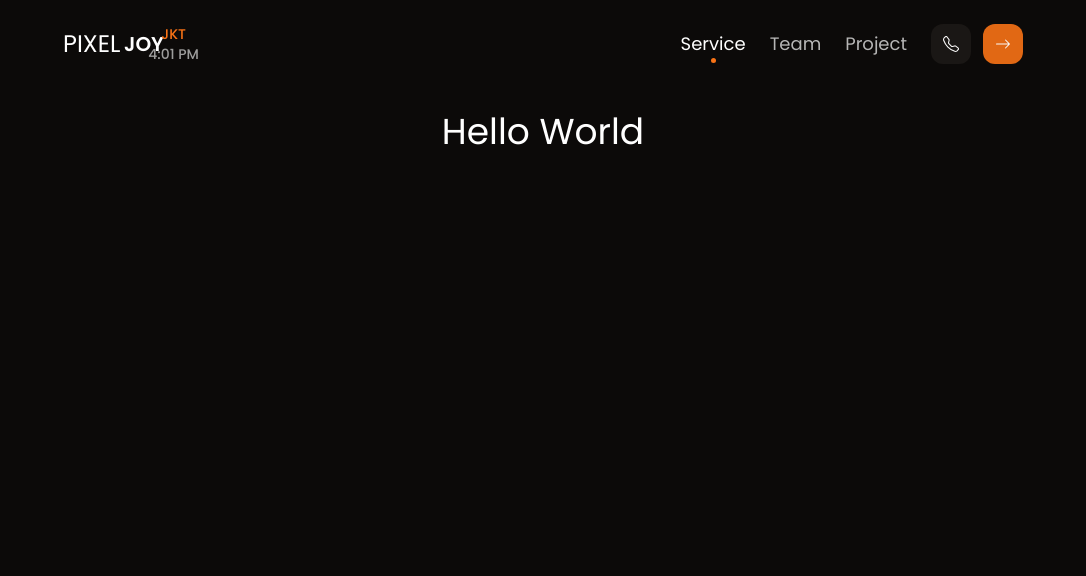
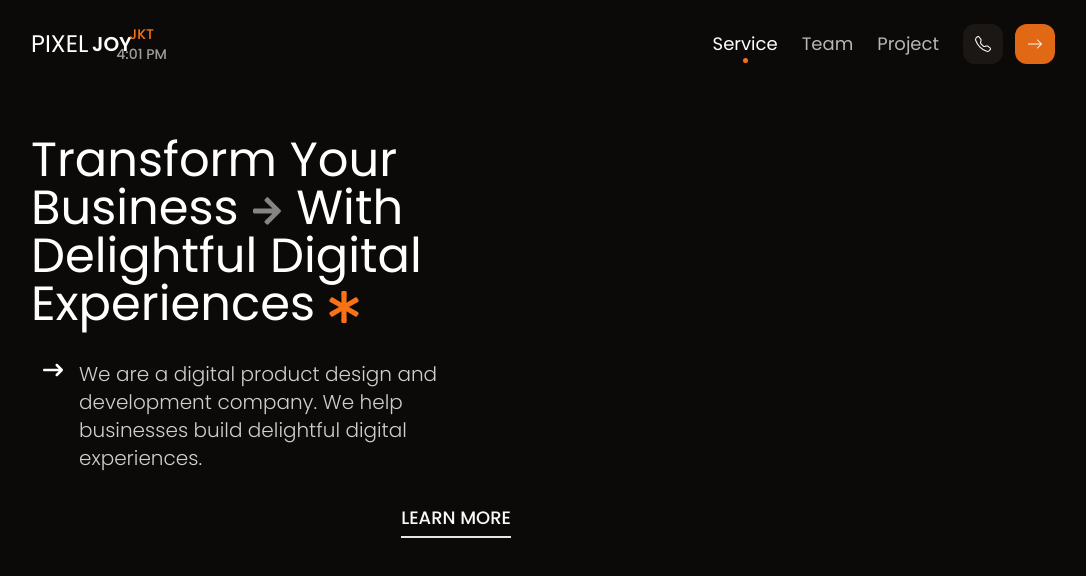
Before and after one commit to msafdev/pixel-joy, a Next.js app: page / in a window 1280 px wide. Shown: the top 576 px of the page, without its empty margins (97-1183 px from the left). Built offline with nearby package versions, Linux system fonts and the light colour scheme; a web font is replaced by a local one.

Commit message:
add hero section

```diff
--- a/app/page.tsx
+++ b/app/page.tsx
@@ -1,7 +1,59 @@
+import Link from "next/link";
+import Image from "next/image";
+
+// Fonts
+import { Poppins } from "next/font/google";
+
+// Icons
+import { FaArrowRight, FaAsterisk } from "react-icons/fa";
+
+// Assets
+import Memoji01 from "@/public/assets/memojis/salman.jpg";
+import { FaArrowRightLong } from "react-icons/fa6";
+
+const poppins = Poppins({
+  subsets: ["latin"],
+  weight: ["100", "200", "300", "400", "500", "600", "700"],
+});
+
 export default function Home() {
   return (
-    <main className="flex min-h-[calc(100vh-80px)] md:min-h-[calc(100vh-93px)] w-full flex-col items-center justify-between py-6">
-      <h1 className="text-4xl">Hello World</h1>
+    <main className="flex min-h-[calc(100vh-80px)] md:min-h-[calc(100vh-88px)] w-full flex-col md:flex-row pad-x py-6 md:pt-12 md:pb-0">
+      <div className="flex flex-col text-center items-center md:items-end md:text-left w-full md:w-1/2 pr-0 md:pr-8 h-auto gap-y-6 lg:gap-y-8">
+        {/* Main Text */}
+        <h1
+          className={`text-2xl md:text-4xl lg:text-5xl xl:text-5xl 2xl:text-6xl ${poppins.className}`}
+        >
+          Transform Your Business{" "}
+          <FaArrowRight className="inline-block w-4 h-4 lg:w-8 lg:h-8 text-background/50" />{" "}
+          With Delightful Digital Experiences{" "}
+          <FaAsterisk className="inline-block w-4 h-4 lg:w-8 lg:h-8 text-primary" />
+        </h1>
+
+        {/* Sub Text */}
+        <div className="flex justify-center md:justify-end gap-x-4">
+          <FaArrowRightLong className="w-5 h-5 text-background hidden md:block" />
+          <p className="text-base text-background/80 w-[90%] md:text-lg lg:text-xl font-light">
+            We are a digital product design and development company. We help
+            businesses build delightful digital experiences.
+          </p>
+        </div>
+
+        {/* CTAs */}
+        <div className="flex items-center justify-center md:justify-start">
+          <Link
+            href="/"
+            className="border-b-2 pb-1 group flex items-center w-fit anim gap-x-3 text-primary-foreground"
+          >
+            <div className="text-base md:text-lg uppercase font-medium">
+              Learn More
+            </div>
+          </Link>
+        </div>
+
+        {/* Feature */}
+
+      </div>
     </main>
   );
 }
--- a/components/navigations/navbar.tsx
+++ b/components/navigations/navbar.tsx
@@ -5,7 +5,7 @@ import NavItem from "./navitem";
 const Navbar = () => {
   return (
     <header className="w-full flex items-center pad-x relative">
-      <nav className="flex w-full items-center py-6 gap-x-8 md:px-8">
+      <nav className="flex w-full items-center py-6 gap-x-8">
         {/* Logo */}
         <div className="w-fit flex items-start md:items-center gap-x-1 group peer cursor-pointer">
           <h1 className="text-xl md:text-2xl uppercase z-10 bg-foreground leading-none md:leading-normal">
```
